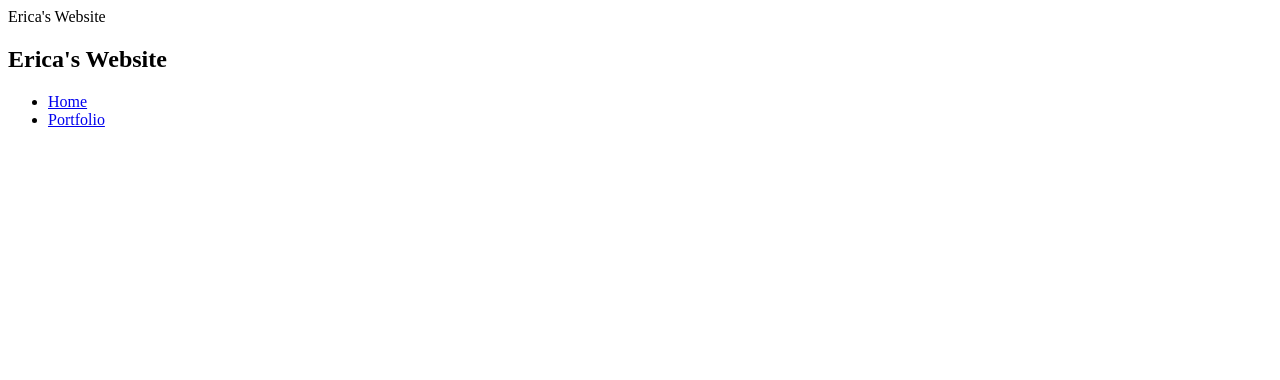
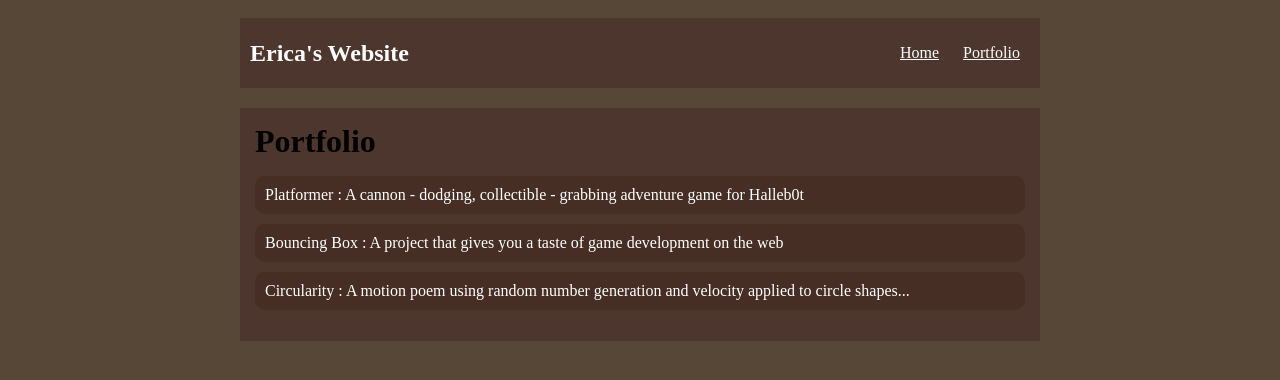
Before and after one commit to EricaLambert0111/EricaLambert0111.GitHub.io, a plain HTML site: page portfolio.html in a window 1280 px wide. Drawn offline with Linux system fonts and the light colour scheme.

Commit message:
add portfolio.html file

```diff
--- a/portfolio.html
+++ b/portfolio.html
@@ -1,6 +1,9 @@
 <!DOCTYPE HTML>
 <html>
-    <head>Erica's Website
+
+<head>
+  <title>Erica's Website</title>
+  <link rel="stylesheet" href="style.css">
 </head>
 
 <body>
@@ -16,7 +19,20 @@
         </li>
       </ul>
     </nav>
+    <main>
+      <div class="content">
+        <h1>Portfolio</h1>
+        <ul id="portfolio">
+          <li><a href="projects/platformer/">Platformer : A cannon - dodging, collectible - grabbing adventure game for
+              Halleb0t</a></li>
+          <li><a href="projects/bouncing-box/">Bouncing Box : A project that gives you a taste of game development on the
+              web </a></li>
+          <li><a href="projects/circularity/">Circularity : A motion poem using random number generation and velocity
+              applied to circle shapes...</a></li>
+        </ul>
       </div>
+    </main>
   </div>
 </body>
+
 </html>
--- a/style.css
+++ b/style.css
@@ -4,19 +4,21 @@ body {
     padding: 10px;
     font-family: crusive;
 }
+
 #all-contents {
-  max-width: 800px;
+    max-width: 800px;
     margin: auto;
 }
 
 /* navigation menu */
 nav {
     background: rgb(77, 54, 45);
-   margin: 0 auto;
-   margin-bottom: 20px;
+    margin: 0 auto;
+    margin-bottom: 20px;
     display: flex;
     padding: 10px;
 }
+
 h1 {
     display: flex;
     align-items: center;
@@ -24,13 +26,16 @@ h1 {
     flex: 1;
     margin: 0;
 }
+
 #nav-ul {
     list-style-image: 5px;
 }
+
 .nav-li {
     display: inline-block;
     padding: 0 10px;
 }
+
 a {
     text-decoration: crusive;
     color: #fff;
@@ -41,13 +46,16 @@ main {
     background: rgb(77, 54, 45);
     display: flex;
 }
+
 .sidebar {
     margin-right: 25px;
     padding: 10px;
 }
+
 .sidebar-img {
     width: 200px;
 }
+
 .content {
     flex: 1;
     padding: 15px;
@@ -58,6 +66,34 @@ main {
     border: 4px rgb(255, 255, 255) ridge;
     padding: 8px;
 }
-h2, h3 {
+
+h2,
+h3 {
     margin: 0px;
 }
+
+/* portfolio styles */
+.content h1 {
+    color: black;
+}
+
+#portfolio {
+    list-style-type: none;
+    padding-left: 0;
+}
+
+#portfolio li {
+    background: #472e24;
+    padding: 10px;
+    border-radius: 10px;
+    margin-bottom: 10px;
+}
+
+#portfolio li:hover {
+    background: tan;
+}
+
+#portfolio a {
+    text-decoration: none;
+    color: #ffffff;
+}
```
Also changed, not shown: index.html (+1 -1 lines). Lines whose indentation alone changed are shown as unchanged.
